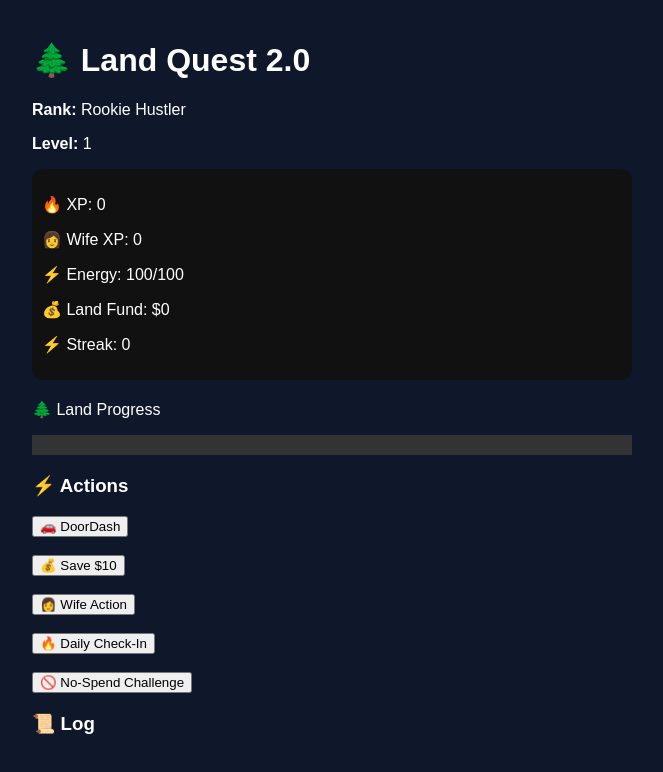
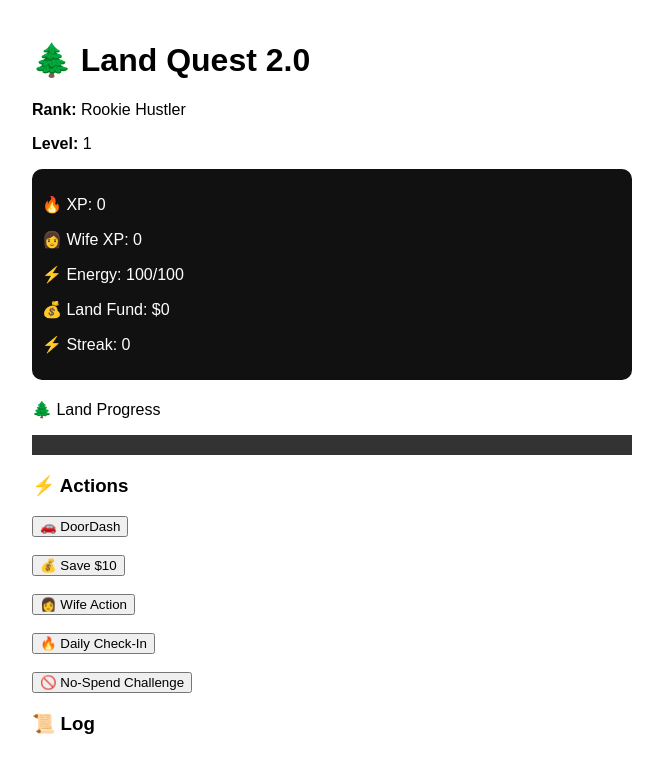
Before and after one commit to Cas6erJack/land-quest-pro-max, a Next.js app: page / in a window 1280 px wide. Shown: the top 772 px of the page, without its empty margins (308-971 px from the left). Built offline with nearby package versions, Linux system fonts and the light colour scheme.

Commit message:
layout.js

```diff
--- a/app/layout.js
+++ b/app/layout.js
@@ -1,14 +1,12 @@
 export const metadata = {
-  title: "Land Quest Pro Max",
-  description: "Turn your money into land through gamified savings"
+  title: "Land Quest 2.0",
+  description: "Gamified savings system for building land ownership"
 };
 
 export default function RootLayout({ children }) {
   return (
     <html lang="en">
-      <body style={{ margin: 0, fontFamily: "Arial, sans-serif", background: "#0f172a", color: "white" }}>
-        {children}
-      </body>
+      <body style={{ margin: 0 }}>{children}</body>
     </html>
   );
 }
```
